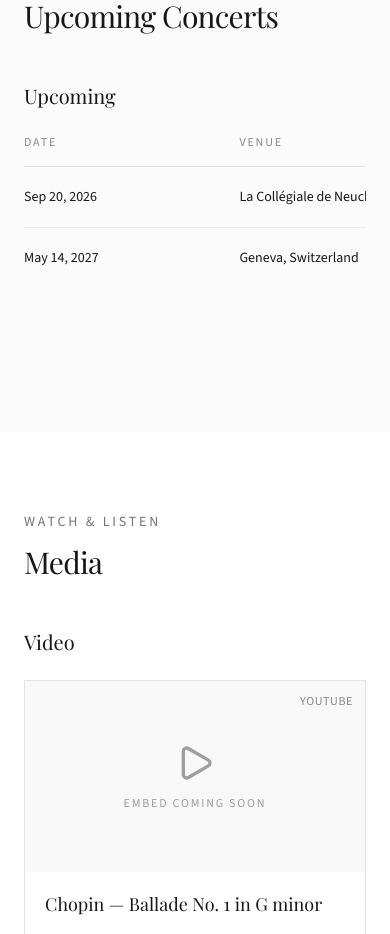
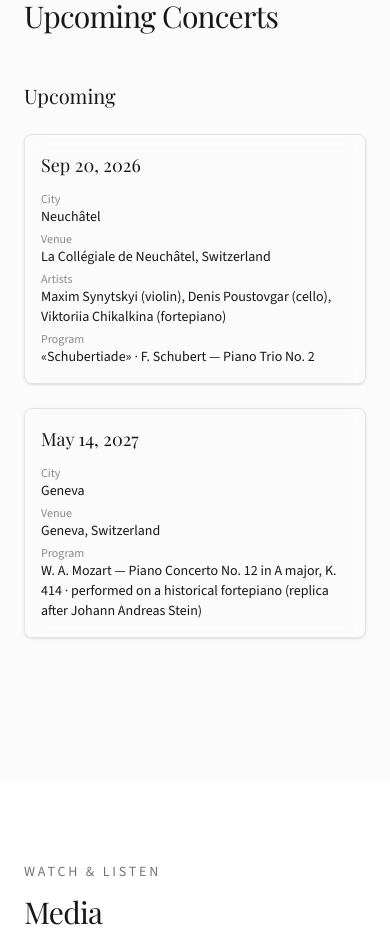
Before and after one commit to vchikalkin/portfolio-victoriachikalkina.com, a Next.js app: page /en in a window 390 px wide. Shown: the part 3640-4574 px from the top of the page. Built offline with nearby package versions, Linux system fonts and the light colour scheme; a web font is replaced by a local one.

Commit message:
refactor: enhance concert table layout for better responsiveness and improve mobile display

```diff
--- a/components/sections/schedule.tsx
+++ b/components/sections/schedule.tsx
@@ -26,7 +26,7 @@ export async function ScheduleSection() {
         ) : null}
 
         {past.length > 0 ? (
-          <div>
+          <div className="hidden md:block">
             <h3 className="text-foreground/70 mb-6 font-serif text-xl md:text-2xl">{t('past')}</h3>
             <ConcertTable concerts={past} columns={columns} />
           </div>
--- a/components/sections/schedule/concert-row.tsx
+++ b/components/sections/schedule/concert-row.tsx
@@ -16,14 +16,12 @@ export function ConcertRow({ concert }: ConcertRowProps) {
       <td className="py-5 pr-4 align-top text-sm font-medium whitespace-nowrap md:py-6">
         {displayDate}
       </td>
-      <td className="text-foreground/70 hidden py-5 pr-4 align-top text-sm md:table-cell md:py-6">
-        {concert.city}
-      </td>
+      <td className="text-foreground/70 py-5 pr-4 align-top text-sm md:py-6">{concert.city}</td>
       <td className="py-5 pr-4 align-top text-sm md:py-6">{concert.venue}</td>
-      <td className="text-foreground/70 hidden py-5 pr-4 align-top text-sm leading-relaxed lg:table-cell lg:py-6">
+      <td className="text-foreground/70 py-5 pr-4 align-top text-sm leading-relaxed lg:py-6">
         {concert.artists ?? '—'}
       </td>
-      <td className="text-foreground/70 hidden py-5 align-top text-sm leading-relaxed lg:table-cell lg:py-6">
+      <td className="text-foreground/70 py-5 align-top text-sm leading-relaxed lg:py-6">
         {concert.program}
       </td>
     </tr>
--- a/components/sections/schedule/concert-table.tsx
+++ b/components/sections/schedule/concert-table.tsx
@@ -1,3 +1,4 @@
+import { useFormatter } from 'next-intl';
 import { ConcertRow } from '@/components/sections/schedule/concert-row';
 import type { ConcertItem } from '@/lib/types/content';
 
@@ -7,20 +8,24 @@ interface ConcertTableProps {
 }
 
 export function ConcertTable({ concerts, columns }: ConcertTableProps) {
+  const format = useFormatter();
+
   if (concerts.length === 0) {
     return null;
   }
 
   return (
-    <div className="overflow-x-auto">
+    <>
+      {/* Desktop/tablet table */}
+      <div className="hidden overflow-x-auto md:block">
         <table className="w-full min-w-[800px] border-collapse text-left">
           <thead>
-          <tr className="border-b border-border text-xs tracking-[0.15em] text-foreground/50 uppercase">
+            <tr className="border-border text-foreground/50 border-b text-xs tracking-[0.15em] uppercase">
               <th className="pr-4 pb-4 font-medium">{columns.date}</th>
-            <th className="hidden pr-4 pb-4 font-medium md:table-cell">{columns.city}</th>
+              <th className="pr-4 pb-4 font-medium">{columns.city}</th>
               <th className="pr-4 pb-4 font-medium">{columns.venue}</th>
-            <th className="hidden pr-4 pb-4 font-medium lg:table-cell">{columns.artists}</th>
-            <th className="hidden pb-4 font-medium lg:table-cell">{columns.program}</th>
+              <th className="pr-4 pb-4 font-medium">{columns.artists}</th>
+              <th className="pb-4 font-medium">{columns.program}</th>
             </tr>
           </thead>
           <tbody>
@@ -30,5 +35,45 @@ export function ConcertTable({ concerts, columns }: ConcertTableProps) {
           </tbody>
         </table>
       </div>
+
+      {/* Mobile cards */}
+      <div className="space-y-6 md:hidden">
+        {concerts.map((concert) => {
+          const date = new Date(concert.date);
+          const displayDate = format.dateTime(date, { dateStyle: 'medium' });
+
+          return (
+            <div
+              key={concert.id}
+              className="border-border rounded-lg border bg-white/5 p-4 text-sm shadow-sm backdrop-blur-sm"
+            >
+              <div className="mb-0.5 font-serif text-lg">{displayDate}</div>
+              <div className="mt-3">
+                <div className="mb-1">
+                  <span className="text-foreground/50 block text-xs">{columns.city}</span>
+                  <span className="font-medium">{concert.city}</span>
+                </div>
+                <div className="mb-1">
+                  <span className="text-foreground/50 block text-xs">{columns.venue}</span>
+                  <span>{concert.venue}</span>
+                </div>
+                {concert.artists ? (
+                  <div className="mb-1">
+                    <span className="text-foreground/50 block text-xs">{columns.artists}</span>
+                    <span>{concert.artists}</span>
+                  </div>
+                ) : null}
+                {concert.program ? (
+                  <div>
+                    <span className="text-foreground/50 block text-xs">{columns.program}</span>
+                    <span>{concert.program}</span>
+                  </div>
+                ) : null}
+              </div>
+            </div>
+          );
+        })}
+      </div>
+    </>
   );
 }
```
Lines whose indentation alone changed are shown as unchanged.
